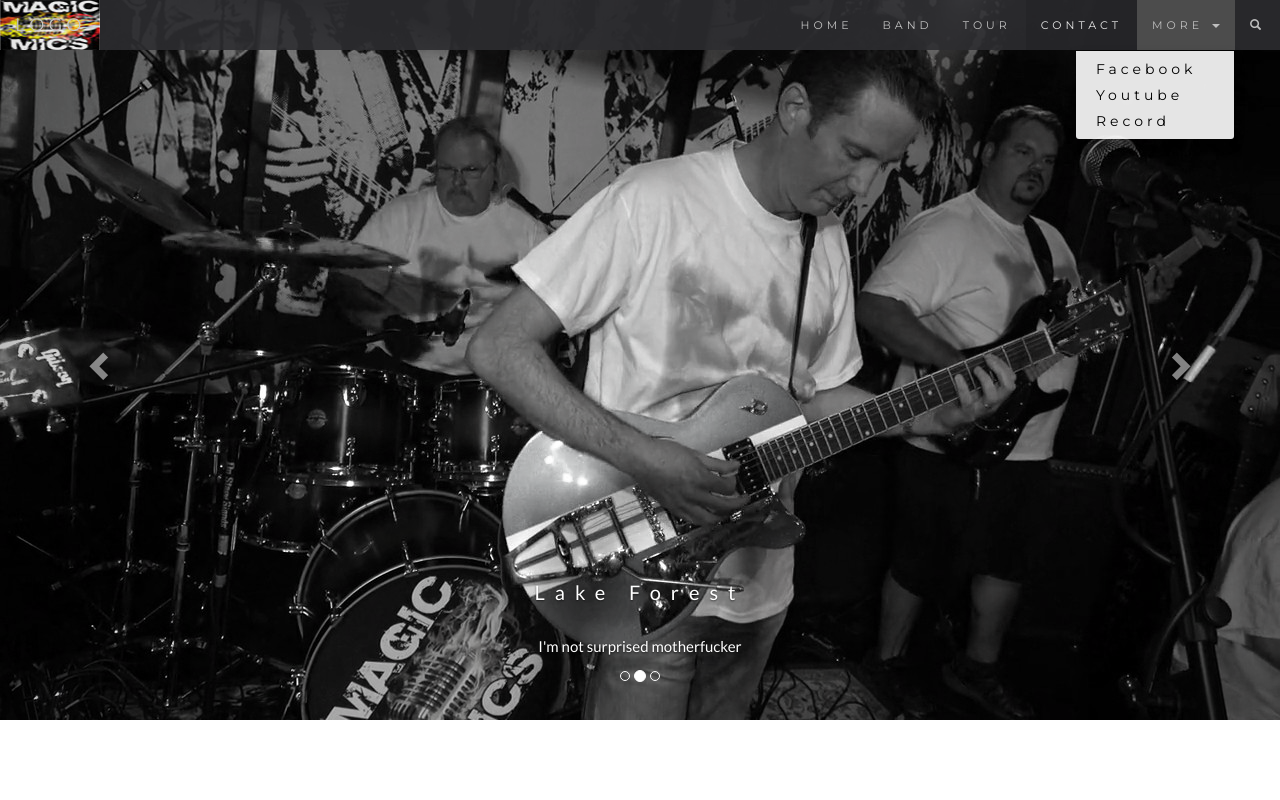
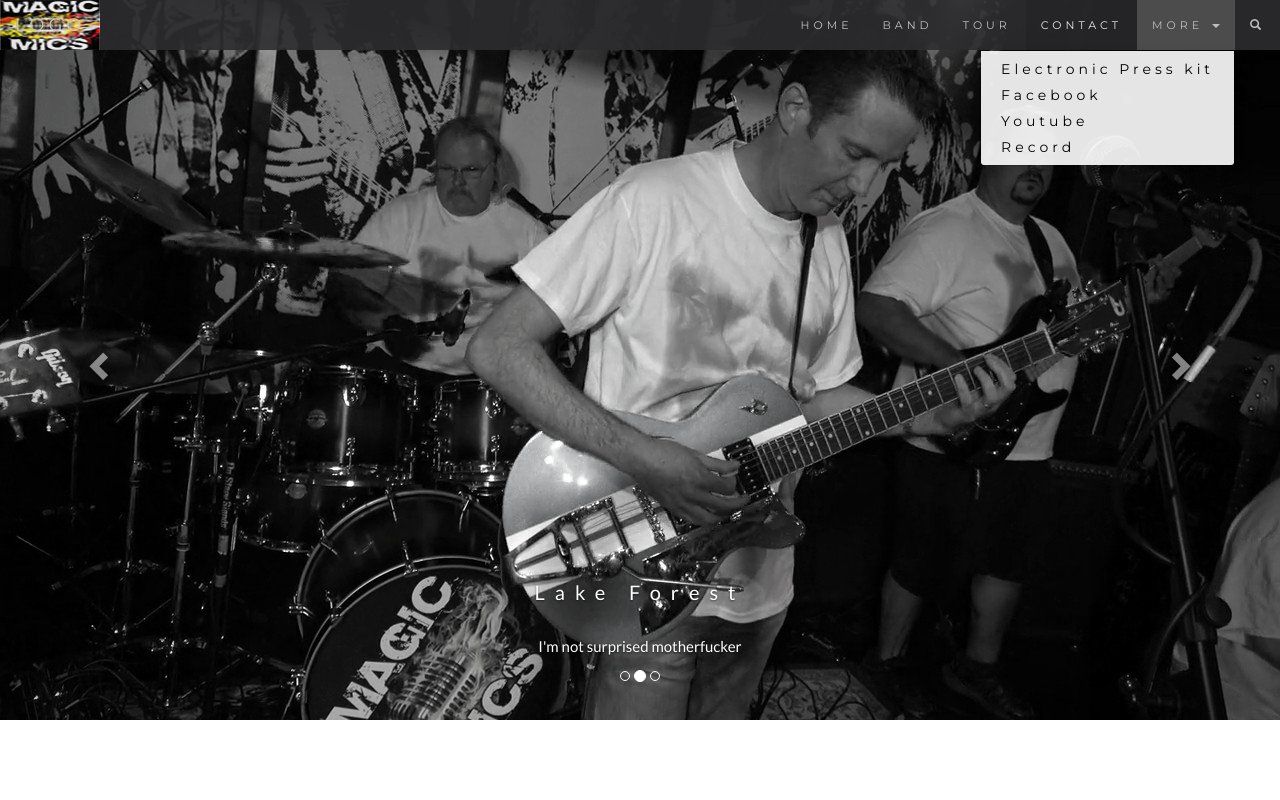
Before and after one commit to focusright/themagicmics.com, a plain HTML site: page index.html in a window 1280 px wide. Both pictures are taken after a click on the link "MORE". Shown: the top 800 px of the page. Drawn offline with nearby package versions, Linux system fonts and the light colour scheme; some packages are replaced by stand-ins of ours.

Commit message:
add EPK link

```diff
--- a/index.html
+++ b/index.html
@@ -190,6 +190,7 @@
           <a class="dropdown-toggle" data-toggle="dropdown" href="#">MORE
           <span class="caret"></span></a>
           <ul class="dropdown-menu">
+            <li><a target="_blank" href="https://www.facebook.com/watch/?v=396149011045569">Electronic Press kit</a></li>
             <li><a target="_blank" href="https://www.facebook.com/themagicmics/">Facebook</a></li>
             <li><a target="_blank" href="https://www.youtube.com/channel/UCysxSnl2dn_sZY7hp93nl2A">Youtube</a></li>
             <li><a target="_blank" href="media.html">Record</a></li>
```
